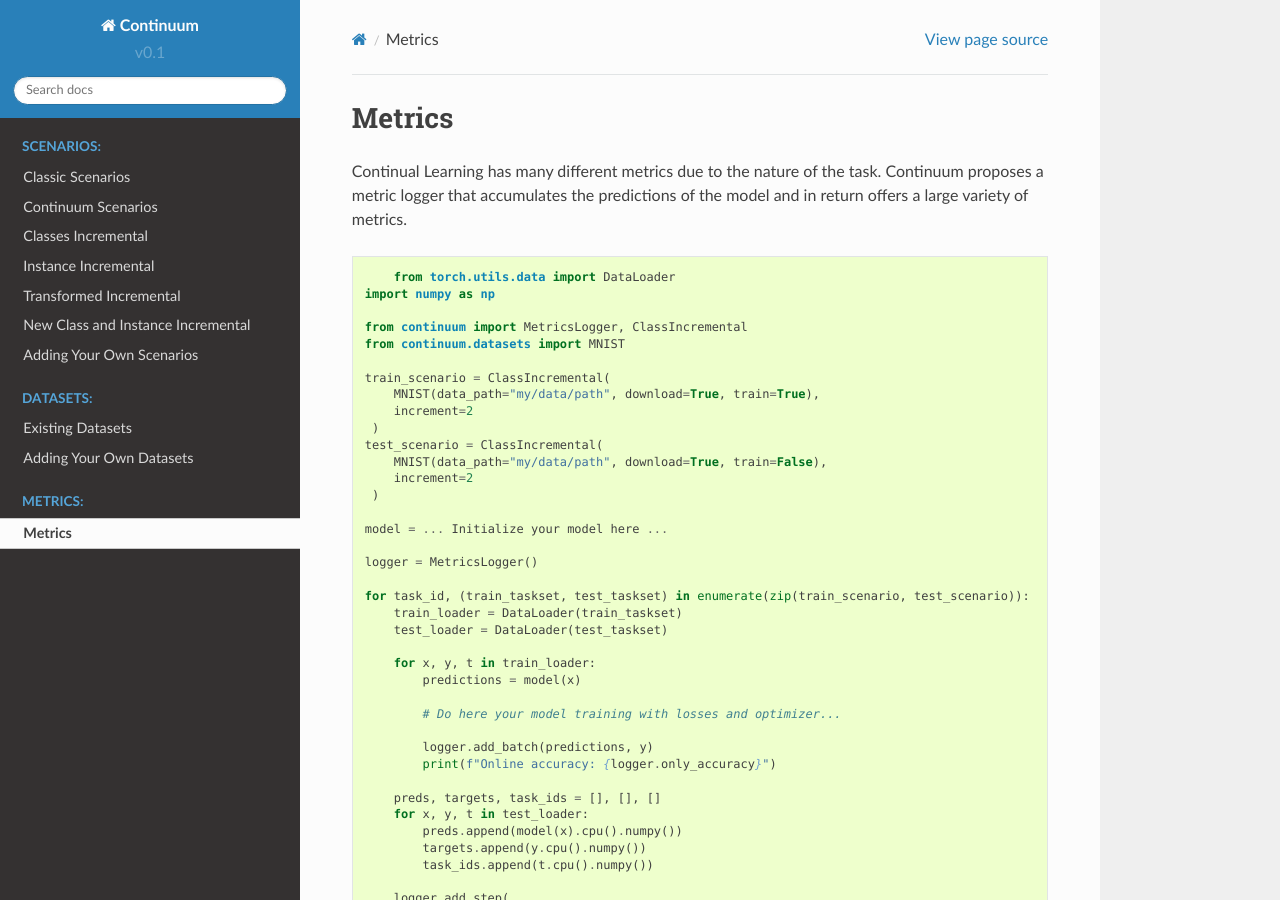
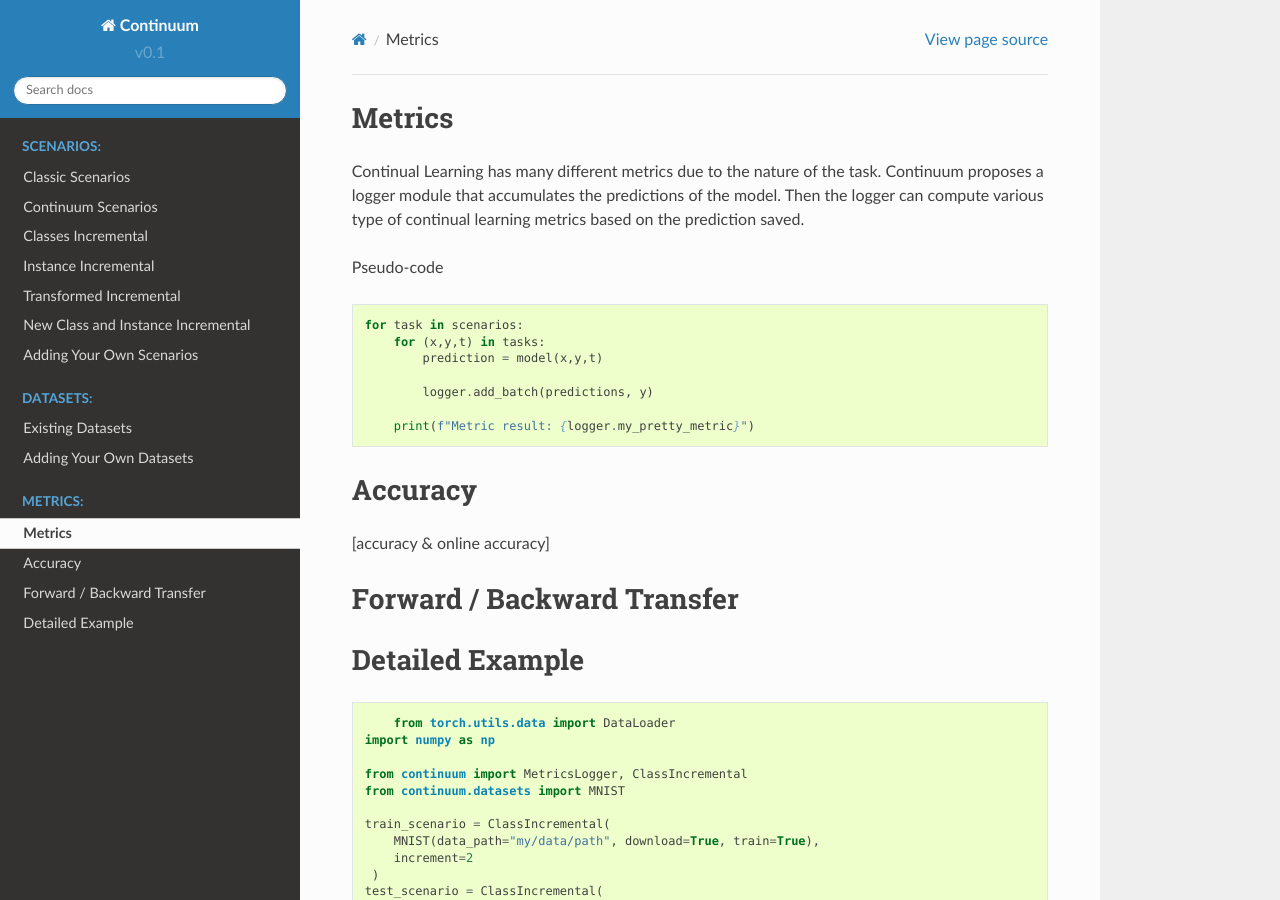
Before and after one commit to Continvvm/continuum, a Sphinx documentation site: the page built from docs/_tutorials/metrics/metrics.rst, in a window 1280 px wide and 900 px high. Built offline with Sphinx 7.4.7 and the Read the Docs theme 2.0.0, drawn with Linux system fonts in a browser that asks for light colours.

Commit message:
propose a structure to improve documentation about metrics

```diff
--- a/docs/_tutorials/metrics/metrics.rst
+++ b/docs/_tutorials/metrics/metrics.rst
@@ -2,8 +2,36 @@ Metrics
 -------
 
 Continual Learning has many different metrics due to the nature of the task.
-Continuum proposes a metric logger that accumulates the predictions of the model
-and in return offers a large variety of metrics.
+Continuum proposes a logger module that accumulates the predictions of the model.
+Then the logger can compute various type of continual learning metrics based on the prediction saved.
+
+Pseudo-code
+
+.. code-block:: python
+
+    for task in scenarios:
+        for (x,y,t) in tasks:
+            prediction = model(x,y,t)
+
+            logger.add_batch(predictions, y)
+
+        print(f"Metric result: {logger.my_pretty_metric}")
+
+
+
+
+
+Accuracy
+-------
+
+[accuracy & online accuracy]
+
+Forward / Backward Transfer
+-------
+
+
+Detailed Example
+-------
 
 .. code-block:: python
 
```
